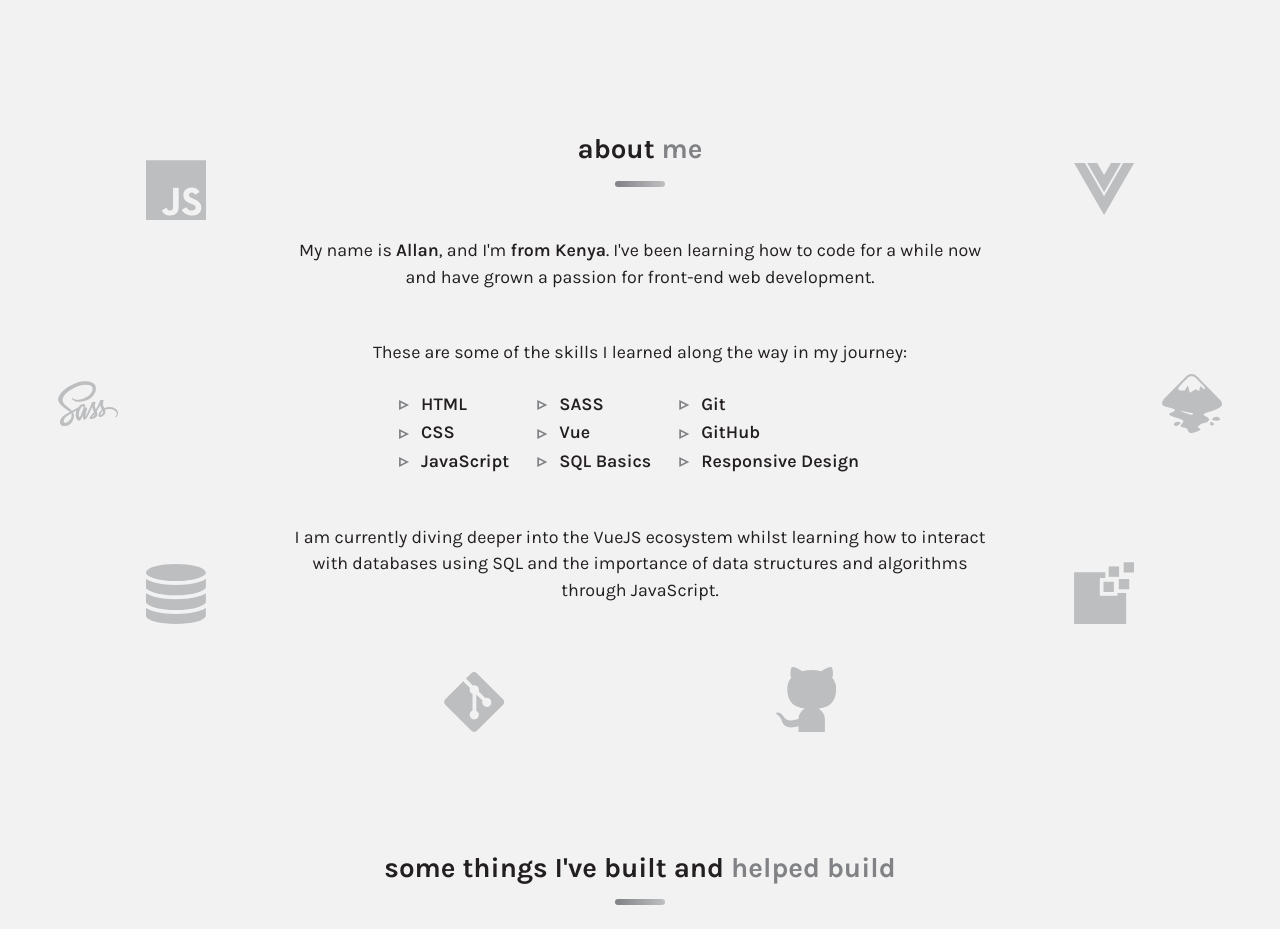
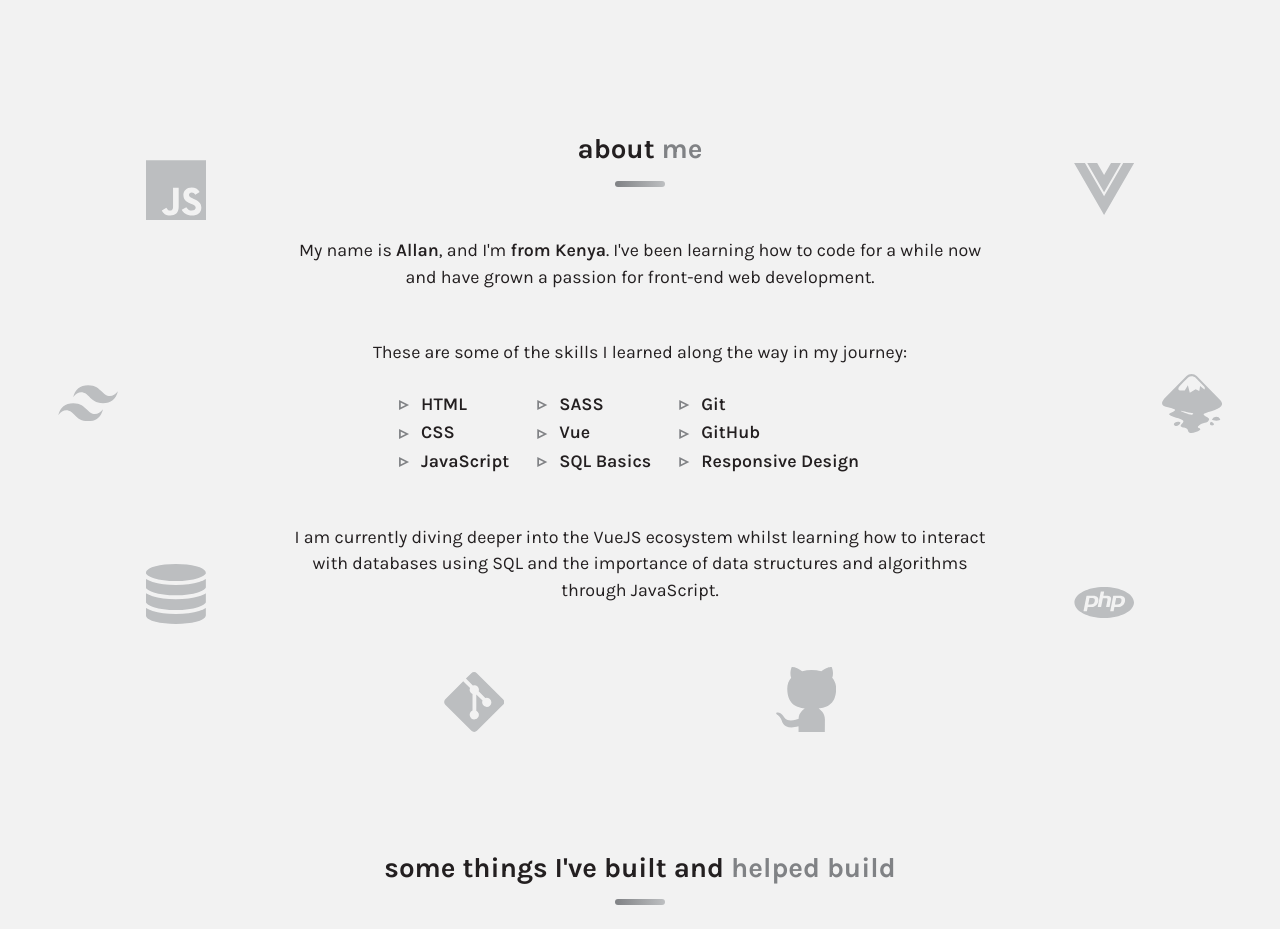
Before and after one commit to AllanKirui/AllanKirui.github.io, a Vue app: page / in a window 1280 px wide. Shown: the part 700-1629 px from the top of the page. Built offline with nearby package versions, Linux system fonts and the light colour scheme.

Commit message:
Update styles for about me section

```diff
--- a/src/assets/styles/main.css
+++ b/src/assets/styles/main.css
@@ -1,15 +1,9 @@
-@import url('https://fonts.googleapis.com/css2?family=Karla:wght@400;500;600;700&display=swap');
+@import url("https://fonts.googleapis.com/css2?family=Karla:wght@400;500;600;700&display=swap");
 
 :root {
   /* fonts */
-  --font-family: "Karla",
-    -apple-system,
-    BlinkMacSystemFont,
-    "Segoe UI",
-    Roboto,
-    Helvetica,
-    Arial,
-    sans-serif;
+  --font-family: "Karla", -apple-system, BlinkMacSystemFont, "Segoe UI", Roboto,
+    Helvetica, Arial, sans-serif;
 
   /* transitions */
   --transition-300: 300ms ease-in-out;
@@ -22,27 +16,31 @@
   --bg-alt-color: hsl(0, 0%, 100%);
   --text-color: hsl(345, 6%, 13%);
   --text-alt-color: hsl(216, 2%, 51%);
-  --heading-underline: linear-gradient(to left,
-      hsl(210, 3%, 75%),
-      hsl(216, 2%, 51%));
+  --heading-underline: linear-gradient(
+    to left,
+    hsl(210, 3%, 75%),
+    hsl(216, 2%, 51%)
+  );
   --scrollbar-thumb-color: hsl(210, 3%, 75%);
   --scrollbar-track-color: hsl(0, 0%, 95%);
 
   --header-bg-color: rgba(242, 242, 242, 0.8);
   --nav-link-color: hsl(216, 2%, 51%);
-  --nav-link-underline-color: linear-gradient(to left,
-      hsl(210, 3%, 75%),
-      hsl(216, 2%, 51%));
+  --nav-link-underline-color: linear-gradient(
+    to left,
+    hsl(210, 3%, 75%),
+    hsl(216, 2%, 51%)
+  );
   --resume-btn-bg-color: hsl(345, 6%, 13%);
   --resume-btn-bg-alt-color: hsl(210, 3%, 75%);
   --resume-btn-text-color: hsl(0, 0%, 100%);
 
   --about-bg-images-set: url("@/assets/img/about/logo-js.svg"),
     url("@/assets/img/about/logo-vue.svg"),
-    url("@/assets/img/about/logo-sass.svg"),
+    url("@/assets/img/about/logo-tailwind.svg"),
     url("@/assets/img/about/logo-inkscape.svg"),
     url("@/assets/img/about/logo-db.svg"),
-    url("@/assets/img/about/logo-data.svg"),
+    url("@/assets/img/about/logo-php.svg"),
     url("@/assets/img/about/logo-git.svg"),
     url("@/assets/img/about/logo-github.svg");
 
@@ -68,7 +66,7 @@
   --scrollbar-thumb-color: hsl(13, 50%, 69%);
   --scrollbar-track-color: hsl(211, 66%, 7%);
 
-  --header-bg-color: rgb(6, 17, 30, .8);
+  --header-bg-color: rgb(6, 17, 30, 0.8);
   --nav-link-color: hsl(13, 50%, 69%);
   --nav-link-underline-color: hsl(37, 100%, 90%);
   --resume-btn-bg-color: hsl(37, 100%, 90%);
@@ -77,10 +75,10 @@
 
   --about-bg-images-set: url("@/assets/img/about/logo-js-dark.svg"),
     url("@/assets/img/about/logo-vue-dark.svg"),
-    url("@/assets/img/about/logo-sass-dark.svg"),
+    url("@/assets/img/about/logo-tailwind-dark.svg"),
     url("@/assets/img/about/logo-inkscape-dark.svg"),
     url("@/assets/img/about/logo-db-dark.svg"),
-    url("@/assets/img/about/logo-data-dark.svg"),
+    url("@/assets/img/about/logo-php-dark.svg"),
     url("@/assets/img/about/logo-git-dark.svg"),
     url("@/assets/img/about/logo-github-dark.svg");
 
@@ -102,7 +100,10 @@
   --fluid-min-width: 320;
   --fluid-max-width: 1366;
   --fluid-screen: 100vw;
-  --fluid-bp: calc((var(--fluid-screen) - var(--fluid-min-width) / 16 * 1rem) / (var(--fluid-max-width) - var(--fluid-min-width)));
+  --fluid-bp: calc(
+    (var(--fluid-screen) - var(--fluid-min-width) / 16 * 1rem) /
+      (var(--fluid-max-width) - var(--fluid-min-width))
+  );
 }
 
 @media screen and (min-width: 1366px) {
@@ -113,49 +114,88 @@
 
 :root {
   /* adaptive font-sizes */
-  --f--1-min: 14.00;
-  --f--1-max: 16.00;
-  --step--1: calc(((var(--f--1-min) / 16) * 1rem) + (var(--f--1-max) - var(--f--1-min)) * var(--fluid-bp));
-  --f-0-min: 16.00;
-  --f-0-max: 18.00;
-  --step-0: calc(((var(--f-0-min) / 16) * 1rem) + (var(--f-0-max) - var(--f-0-min)) * var(--fluid-bp));
-  --f-1-min: 18.00;
-  --f-1-max: 20.00;
-  --step-1: calc(((var(--f-1-min) / 16) * 1rem) + (var(--f-1-max) - var(--f-1-min)) * var(--fluid-bp));
-  --f-2-min: 24.00;
-  --f-2-max: 28.00;
-  --step-2: calc(((var(--f-2-min) / 16) * 1rem) + (var(--f-2-max) - var(--f-2-min)) * var(--fluid-bp));
-  --f-3-min: 40.00;
-  --f-3-max: 80.00;
-  --step-3: calc(((var(--f-3-min) / 16) * 1rem) + (var(--f-3-max) - var(--f-3-min)) * var(--fluid-bp));
+  --f--1-min: 14;
+  --f--1-max: 16;
+  --step--1: calc(
+    ((var(--f--1-min) / 16) * 1rem) + (var(--f--1-max) - var(--f--1-min)) *
+      var(--fluid-bp)
+  );
+  --f-0-min: 16;
+  --f-0-max: 18;
+  --step-0: calc(
+    ((var(--f-0-min) / 16) * 1rem) + (var(--f-0-max) - var(--f-0-min)) *
+      var(--fluid-bp)
+  );
+  --f-1-min: 18;
+  --f-1-max: 20;
+  --step-1: calc(
+    ((var(--f-1-min) / 16) * 1rem) + (var(--f-1-max) - var(--f-1-min)) *
+      var(--fluid-bp)
+  );
+  --f-2-min: 24;
+  --f-2-max: 28;
+  --step-2: calc(
+    ((var(--f-2-min) / 16) * 1rem) + (var(--f-2-max) - var(--f-2-min)) *
+      var(--fluid-bp)
+  );
+  --f-3-min: 40;
+  --f-3-max: 80;
+  --step-3: calc(
+    ((var(--f-3-min) / 16) * 1rem) + (var(--f-3-max) - var(--f-3-min)) *
+      var(--fluid-bp)
+  );
 
   /* adaptive padding */
-  --p-0-min: 14.00;
-  --p-0-max: 16.00;
-  --p-step-0: calc(((var(--p-0-min) / 16) * 1rem) + (var(--p-0-max) - var(--p-0-min)) * var(--fluid-bp));
-  --p-1-min: 16.00;
-  --p-1-max: 40.00;
-  --p-step-1: calc(((var(--p-1-min) / 16) * 1rem) + (var(--p-1-max) - var(--p-1-min)) * var(--fluid-bp));
-  --p-1-min: 16.00;
-  --p-1-max: 40.00;
-  --p-step-1: calc(((var(--p-1-min) / 16) * 1rem) + (var(--p-1-max) - var(--p-1-min)) * var(--fluid-bp));
+  --p-0-min: 14;
+  --p-0-max: 16;
+  --p-step-0: calc(
+    ((var(--p-0-min) / 16) * 1rem) + (var(--p-0-max) - var(--p-0-min)) *
+      var(--fluid-bp)
+  );
+  --p-1-min: 16;
+  --p-1-max: 40;
+  --p-step-1: calc(
+    ((var(--p-1-min) / 16) * 1rem) + (var(--p-1-max) - var(--p-1-min)) *
+      var(--fluid-bp)
+  );
+  --p-1-min: 16;
+  --p-1-max: 40;
+  --p-step-1: calc(
+    ((var(--p-1-min) / 16) * 1rem) + (var(--p-1-max) - var(--p-1-min)) *
+      var(--fluid-bp)
+  );
 
   /* adaptive margin */
-  --m--2-min: 22.00;
-  --m--2-max: 30.00;
-  --m-step--2: calc(((var(--m--2-min) / 16) * 1rem) + (var(--m--2-max) - var(--m--2-min)) * var(--fluid-bp));
-  --m--1-min: 30.00;
-  --m--1-max: 50.00;
-  --m-step--1: calc(((var(--m--1-min) / 16) * 1rem) + (var(--m--1-max) - var(--m--1-min)) * var(--fluid-bp));
-  --m-0-min: 50.00;
-  --m-0-max: 70.00;
-  --m-step-0: calc(((var(--m-0-min) / 16) * 1rem) + (var(--m-0-max) - var(--m-0-min)) * var(--fluid-bp));
-  --m-1-min: 60.00;
-  --m-1-max: 90.00;
-  --m-step-1: calc(((var(--m-1-min) / 16) * 1rem) + (var(--m-1-max) - var(--m-1-min)) * var(--fluid-bp));
-  --m-2-min: 80.00;
-  --m-2-max: 120.00;
-  --m-step-2: calc(((var(--m-2-min) / 16) * 1rem) + (var(--m-2-max) - var(--m-2-min)) * var(--fluid-bp));
+  --m--2-min: 22;
+  --m--2-max: 30;
+  --m-step--2: calc(
+    ((var(--m--2-min) / 16) * 1rem) + (var(--m--2-max) - var(--m--2-min)) *
+      var(--fluid-bp)
+  );
+  --m--1-min: 30;
+  --m--1-max: 50;
+  --m-step--1: calc(
+    ((var(--m--1-min) / 16) * 1rem) + (var(--m--1-max) - var(--m--1-min)) *
+      var(--fluid-bp)
+  );
+  --m-0-min: 50;
+  --m-0-max: 70;
+  --m-step-0: calc(
+    ((var(--m-0-min) / 16) * 1rem) + (var(--m-0-max) - var(--m-0-min)) *
+      var(--fluid-bp)
+  );
+  --m-1-min: 60;
+  --m-1-max: 90;
+  --m-step-1: calc(
+    ((var(--m-1-min) / 16) * 1rem) + (var(--m-1-max) - var(--m-1-min)) *
+      var(--fluid-bp)
+  );
+  --m-2-min: 80;
+  --m-2-max: 120;
+  --m-step-2: calc(
+    ((var(--m-2-min) / 16) * 1rem) + (var(--m-2-max) - var(--m-2-min)) *
+      var(--fluid-bp)
+  );
 }
 
 *,
@@ -237,7 +277,7 @@ a:hover {
 }
 
 .text-alt-color {
-  color: var(--text-alt-color)
+  color: var(--text-alt-color);
 }
 
 .semi-bold {
```
